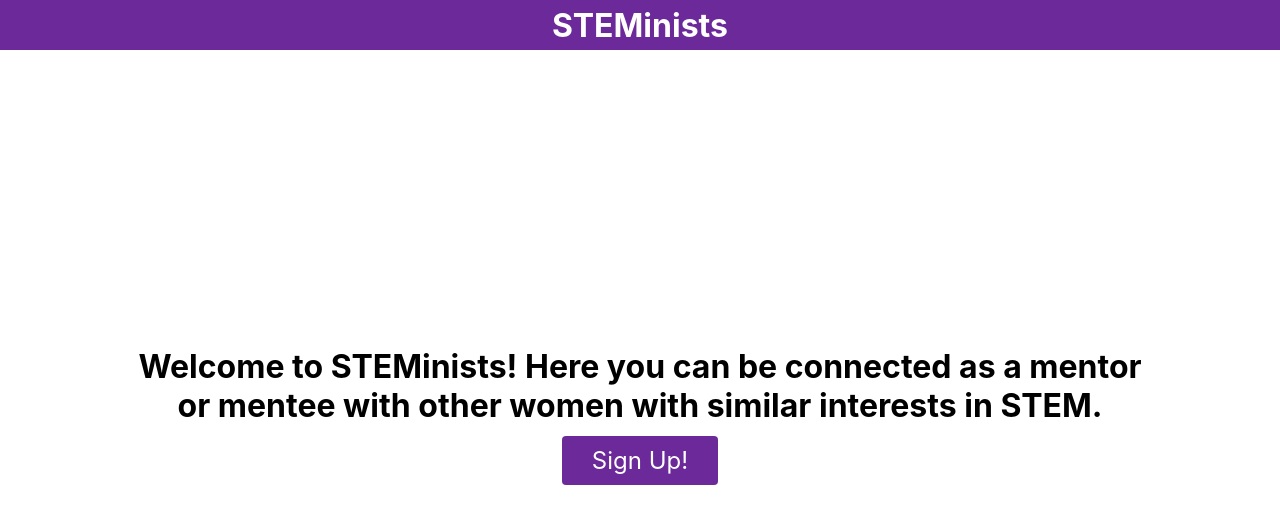
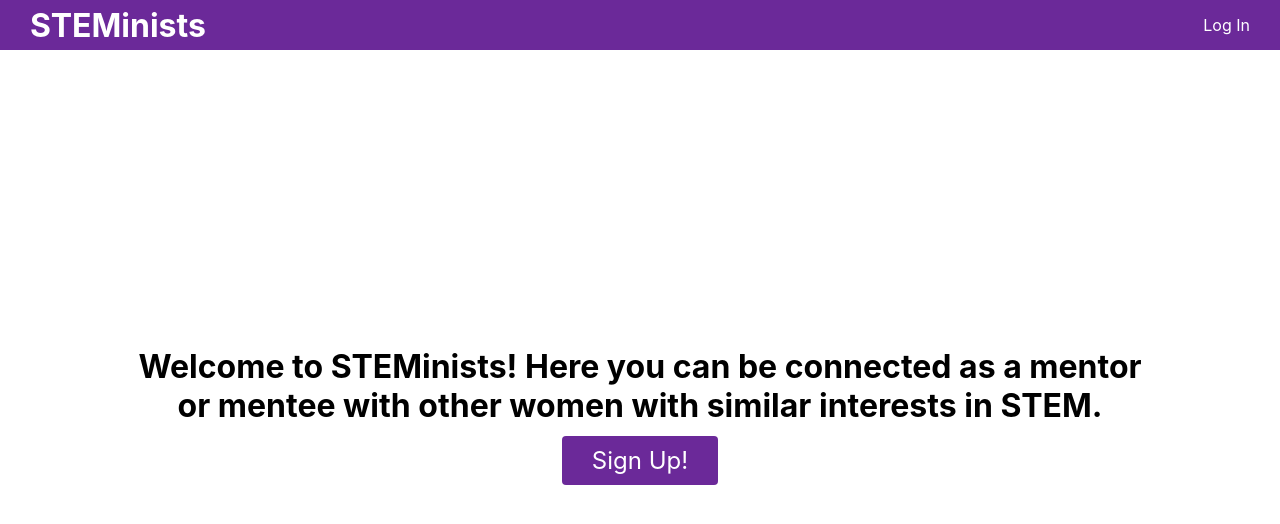
Before and after one commit to anAmateurKat/STEMinists, a React (Create React App) app in the folder steminist/: page / in a window 1280 px wide. Shown: the top 524 px of the page. Built offline with nearby package versions, Linux system fonts and the light colour scheme.

Commit message:
formatted header

```diff
--- a/steminist/src/components/Header/Header.scss
+++ b/steminist/src/components/Header/Header.scss
@@ -4,7 +4,7 @@
     background-color: #6b2999;
     display: flex;
     flex-direction: row;
-    justify-content: center;
+    justify-content: space-between;
     align-items: center;
     position: fixed;
     top: 0;
@@ -12,7 +12,12 @@
 
 .header a {
     color: #fff;
+    padding: 0 30px;
     text-decoration: none;
-    justify-content: center;
-    background-color:#6b2999;
+    justify-content: left;
+    background-color: #6b2999;
 }
+
+.header p {
+    color: #fff;
+}
--- a/steminist/src/components/Header/index.js
+++ b/steminist/src/components/Header/index.js
@@ -5,6 +5,7 @@ const index = () => {
     return (
         <div className="header">
             <h1><a href='../../'>STEMinists</a></h1>
+            <p><a href='../../Form'>Log In</a></p>
         </div>
     )
 }
```
